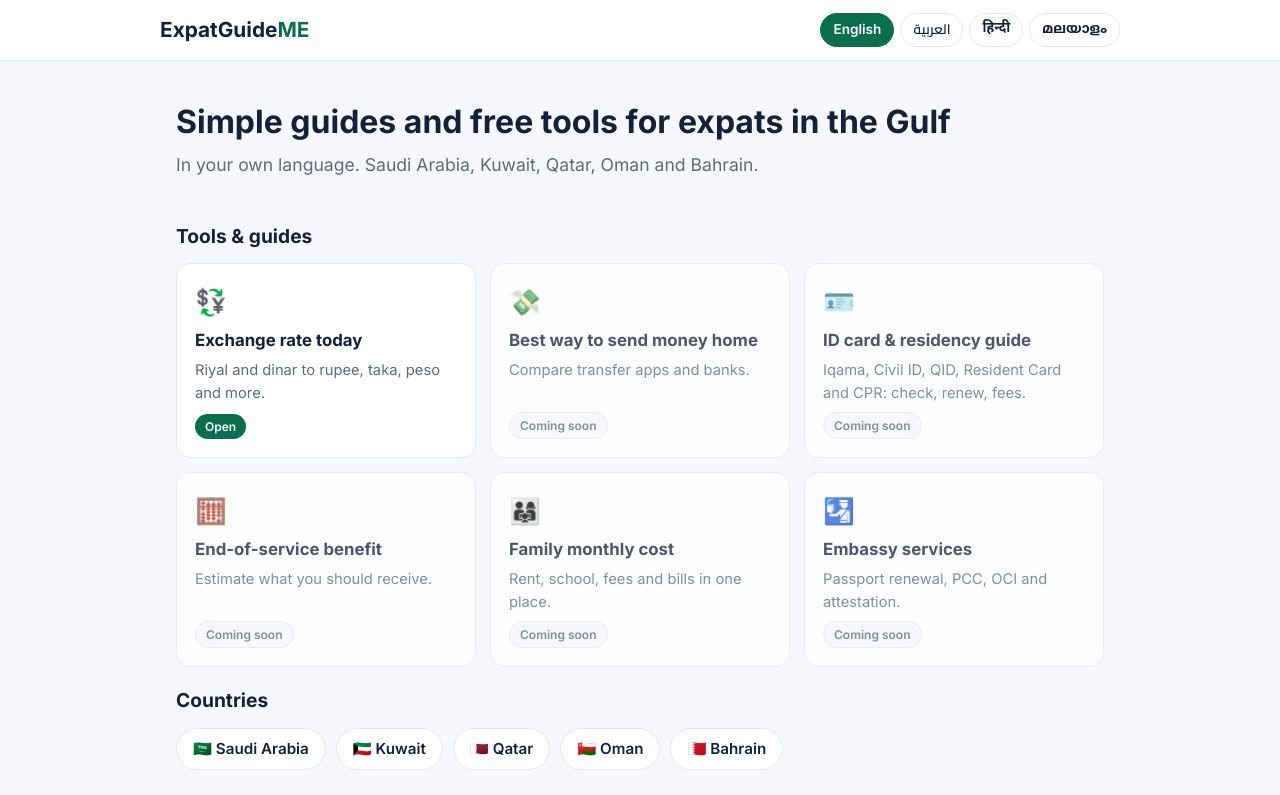
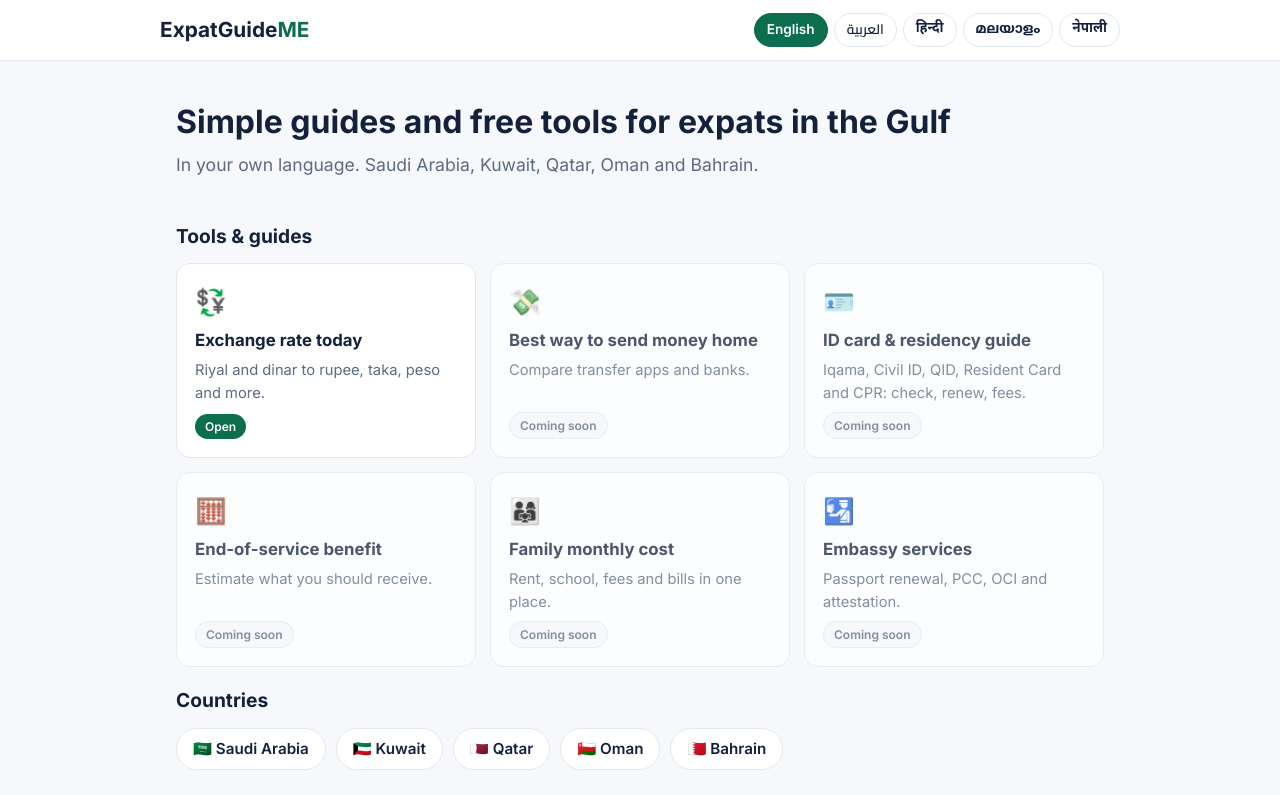
Before and after one commit to munnas007-maker/expatguideme, a plain HTML site: page index.html in a window 1280 px wide. Shown: the top 795 px of the page. Drawn offline with Linux system fonts and the light colour scheme.

Commit message:
Add Nepali language to home and exchange rate pages
Co-Authored-By: Claude Opus 5.5 <noreply@anthropic.com>
Claude-Session: https://claude.ai/code/session_01H9gtkpbU9gE4H4FSUuLJFQ

```diff
--- a/index.html
+++ b/index.html
@@ -4,7 +4,7 @@
   <meta charset="UTF-8">
   <meta name="viewport" content="width=device-width, initial-scale=1.0">
   <title>ExpatGuideME | Simple guides and free tools for expats in the Gulf</title>
-  <meta name="description" content="Free tools and simple guides for expats in Saudi Arabia, Kuwait, Qatar, Oman and Bahrain. Exchange rates, money transfer, ID and residency, end-of-service and more. In English, Arabic, Hindi and Malayalam.">
+  <meta name="description" content="Free tools and simple guides for expats in Saudi Arabia, Kuwait, Qatar, Oman and Bahrain. Exchange rates, money transfer, ID and residency, end-of-service and more. In English, Arabic, Hindi, Malayalam and Nepali.">
 
   <link rel="preconnect" href="https://fonts.googleapis.com">
   <link rel="preconnect" href="https://fonts.gstatic.com" crossorigin>
@@ -29,7 +29,7 @@
       line-height: 1.6;
     }
     html[lang="ar"] body { font-family: "Cairo", "Inter", Tahoma, sans-serif; line-height: 1.8; }
-    html[lang="hi"] body { font-family: "Noto Sans Devanagari", "Inter", sans-serif; line-height: 1.8; }
+    html[lang="hi"] body, html[lang="ne"] body { font-family: "Noto Sans Devanagari", "Inter", sans-serif; line-height: 1.8; }
     html[lang="ml"] body { font-family: "Noto Sans Malayalam", "Inter", sans-serif; line-height: 1.8; }
 
     .wrap { max-width: 960px; margin: 0 auto; padding: 0 16px; }
@@ -45,7 +45,7 @@
       border: 1px solid var(--line); background: var(--card); color: var(--ink);
     }
     .langs button[lang="ar"] { font-family: "Cairo", sans-serif; }
-    .langs button[lang="hi"] { font-family: "Noto Sans Devanagari", sans-serif; }
+    .langs button[lang="hi"], .langs button[lang="ne"] { font-family: "Noto Sans Devanagari", sans-serif; }
     .langs button[lang="ml"] { font-family: "Noto Sans Malayalam", sans-serif; }
     .langs button.active { background: var(--brand); color: #fff; border-color: var(--brand); }
 
@@ -105,6 +105,7 @@
         <button type="button" data-lang="ar" lang="ar">العربية</button>
         <button type="button" data-lang="hi" lang="hi">हिन्दी</button>
         <button type="button" data-lang="ml" lang="ml">മലയാളം</button>
+        <button type="button" data-lang="ne" lang="ne">नेपाली</button>
       </div>
     </div>
   </header>
@@ -176,6 +177,16 @@
           soon: "ഉടൻ വരുന്നു",
           ad: "പരസ്യം",
           disclaimer: "ഇതൊരു സ്വതന്ത്ര വെബ്സൈറ്റാണ്. ഏതെങ്കിലും സർക്കാർ വകുപ്പുമായോ ബാങ്കുമായോ ഇതിന് ബന്ധമില്ല."
+        },
+        ne: {
+          tagline: "खाडीमा बस्ने प्रवासीहरूका लागि सजिलो गाइड र निःशुल्क टुलहरू",
+          intro: "तपाईंकै भाषामा। साउदी अरब, कुवेत, कतार, ओमान र बहराइन।",
+          toolsHeading: "टुल र गाइडहरू",
+          countriesHeading: "देशहरू",
+          live: "खोल्नुहोस्",
+          soon: "छिट्टै आउँदैछ",
+          ad: "विज्ञापन",
+          disclaimer: "यो एक स्वतन्त्र वेबसाइट हो। यसको कुनै पनि सरकारी कार्यालय वा बैंकसँग सम्बन्ध छैन।"
         }
       };
 
@@ -185,51 +196,57 @@
           en: ["Exchange rate today", "Riyal and dinar to rupee, taka, peso and more."],
           ar: ["سعر الصرف اليوم", "الريال والدينار إلى الروبية والتاكا والبيزو وغيرها."],
           hi: ["आज का एक्सचेंज रेट", "रियाल और दीनार से रुपया, टका, पेसो और अन्य।"],
-          ml: ["ഇന്നത്തെ വിനിമയ നിരക്ക്", "റിയാൽ, ദിനാർ എന്നിവ രൂപ, ടാക്ക, പെസോ തുടങ്ങിയവയിലേക്ക്."]
+          ml: ["ഇന്നത്തെ വിനിമയ നിരക്ക്", "റിയാൽ, ദിനാർ എന്നിവ രൂപ, ടാക്ക, പെസോ തുടങ്ങിയവയിലേക്ക്."],
+          ne: ["आजको विनिमय दर", "रियाल र दिनारबाट रुपैयाँ, टाका, पेसो र अन्य मुद्रामा।"]
         },
         {
           icon: "💸", href: null,
           en: ["Best way to send money home", "Compare transfer apps and banks."],
           ar: ["أفضل طريقة لتحويل الأموال", "قارن تطبيقات التحويل والبنوك."],
           hi: ["घर पैसे भेजने का सबसे अच्छा तरीका", "ट्रांसफ़र ऐप और बैंकों की तुलना करें।"],
-          ml: ["നാട്ടിലേക്ക് പണം അയക്കാൻ മികച്ച വഴി", "ട്രാൻസ്ഫർ ആപ്പുകളും ബാങ്കുകളും താരതമ്യം ചെയ്യുക."]
+          ml: ["നാട്ടിലേക്ക് പണം അയക്കാൻ മികച്ച വഴി", "ട്രാൻസ്ഫർ ആപ്പുകളും ബാങ്കുകളും താരതമ്യം ചെയ്യുക."],
+          ne: ["घर पैसा पठाउने उत्तम तरिका", "ट्रान्सफर एप र बैंकहरूको तुलना गर्नुहोस्।"]
         },
         {
           icon: "🪪", href: null,
           en: ["ID card & residency guide", "Iqama, Civil ID, QID, Resident Card and CPR: check, renew, fees."],
           ar: ["دليل الإقامة والهوية", "الإقامة والبطاقة المدنية وغيرها: الاستعلام والتجديد والرسوم."],
           hi: ["आईडी कार्ड और रेज़िडेंसी गाइड", "इक़ामा, सिविल आईडी, क्यूआईडी: जाँच, नवीनीकरण और फ़ीस।"],
-          ml: ["ഐഡി കാർഡ്, റെസിഡൻസി ഗൈഡ്", "ഇഖാമ, സിവിൽ ഐഡി, ക്യുഐഡി: പരിശോധന, പുതുക്കൽ, ഫീസ്."]
+          ml: ["ഐഡി കാർഡ്, റെസിഡൻസി ഗൈഡ്", "ഇഖാമ, സിവിൽ ഐഡി, ക്യുഐഡി: പരിശോധന, പുതുക്കൽ, ഫീസ്."],
+          ne: ["परिचयपत्र र रेसिडेन्सी गाइड", "इकामा, सिभिल आईडी, क्यूआईडी: जाँच, नवीकरण र शुल्क।"]
         },
         {
           icon: "🧮", href: null,
           en: ["End-of-service benefit", "Estimate what you should receive."],
           ar: ["مكافأة نهاية الخدمة", "قدّر المبلغ المستحق لك."],
           hi: ["सेवा समाप्ति लाभ", "अनुमान लगाएँ कि आपको कितना मिलना चाहिए।"],
-          ml: ["സേവനാന്ത ആനുകൂല്യം", "നിങ്ങൾക്ക് ലഭിക്കേണ്ട തുക കണക്കാക്കുക."]
+          ml: ["സേവനാന്ത ആനുകൂല്യം", "നിങ്ങൾക്ക് ലഭിക്കേണ്ട തുക കണക്കാക്കുക."],
+          ne: ["सेवा समाप्ति सुविधा", "तपाईंले कति पाउनुपर्छ भनेर अनुमान गर्नुहोस्।"]
         },
         {
           icon: "👨‍👩‍👧", href: null,
           en: ["Family monthly cost", "Rent, school, fees and bills in one place."],
           ar: ["تكلفة العائلة الشهرية", "الإيجار والمدارس والرسوم والفواتير في مكان واحد."],
           hi: ["परिवार का मासिक खर्च", "किराया, स्कूल, फ़ीस और बिल एक जगह।"],
-          ml: ["കുടുംബത്തിന്റെ മാസച്ചെലവ്", "വാടക, സ്കൂൾ, ഫീസ്, ബില്ലുകൾ ഒരിടത്ത്."]
+          ml: ["കുടുംബത്തിന്റെ മാസച്ചെലവ്", "വാടക, സ്കൂൾ, ഫീസ്, ബില്ലുകൾ ഒരിടത്ത്."],
+          ne: ["परिवारको मासिक खर्च", "भाडा, स्कूल, शुल्क र बिलहरू एकै ठाउँमा।"]
         },
         {
           icon: "🛂", href: null,
           en: ["Embassy services", "Passport renewal, PCC, OCI and attestation."],
           ar: ["خدمات السفارات", "تجديد الجواز وشهادة حسن السيرة والتصديق."],
           hi: ["दूतावास सेवाएँ", "पासपोर्ट नवीनीकरण, पीसीसी, ओसीआई और सत्यापन।"],
-          ml: ["എംബസി സേവനങ്ങൾ", "പാസ്പോർട്ട് പുതുക്കൽ, പിസിസി, ഒസിഐ, അറ്റസ്റ്റേഷൻ."]
+          ml: ["എംബസി സേവനങ്ങൾ", "പാസ്പോർട്ട് പുതുക്കൽ, പിസിസി, ഒസിഐ, അറ്റസ്റ്റേഷൻ."],
+          ne: ["दूतावास सेवाहरू", "राहदानी नवीकरण, प्रहरी प्रमाणपत्र र प्रमाणीकरण।"]
         }
       ];
 
       var COUNTRIES = [
-        { flag: "🇸🇦", en: "Saudi Arabia", ar: "السعودية", hi: "सऊदी अरब", ml: "സൗദി അറേബ്യ" },
-        { flag: "🇰🇼", en: "Kuwait", ar: "الكويت", hi: "कुवैत", ml: "കുവൈത്ത്" },
-        { flag: "🇶🇦", en: "Qatar", ar: "قطر", hi: "क़तर", ml: "ഖത്തർ" },
-        { flag: "🇴🇲", en: "Oman", ar: "عُمان", hi: "ओमान", ml: "ഒമാൻ" },
-        { flag: "🇧🇭", en: "Bahrain", ar: "البحرين", hi: "बहरीन", ml: "ബഹ്‌റൈൻ" }
+        { flag: "🇸🇦", en: "Saudi Arabia", ar: "السعودية", hi: "सऊदी अरब", ml: "സൗദി അറേബ്യ", ne: "साउदी अरब" },
+        { flag: "🇰🇼", en: "Kuwait", ar: "الكويت", hi: "कुवैत", ml: "കുവൈത്ത്", ne: "कुवेत" },
+        { flag: "🇶🇦", en: "Qatar", ar: "قطر", hi: "क़तर", ml: "ഖത്തർ", ne: "कतार" },
+        { flag: "🇴🇲", en: "Oman", ar: "عُمان", hi: "ओमान", ml: "ഒമാൻ", ne: "ओमान" },
+        { flag: "🇧🇭", en: "Bahrain", ar: "البحرين", hi: "बहरीन", ml: "ബഹ്‌റൈൻ", ne: "बहराइन" }
       ];
 
       var lang = "en";
```
Also changed, not shown: exchange-rate.html (+20 -3 lines).
